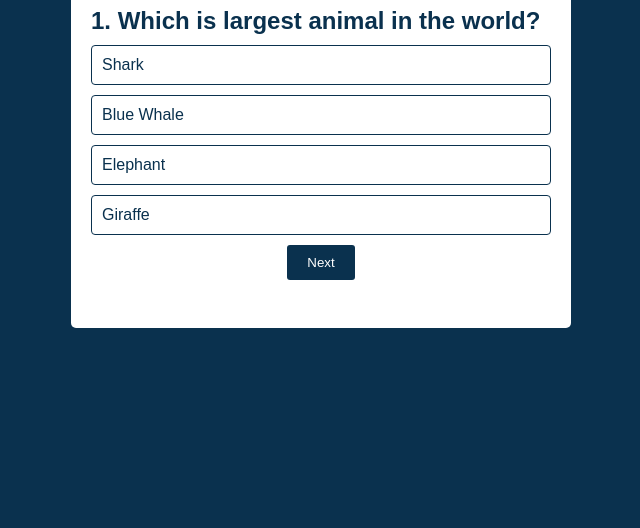
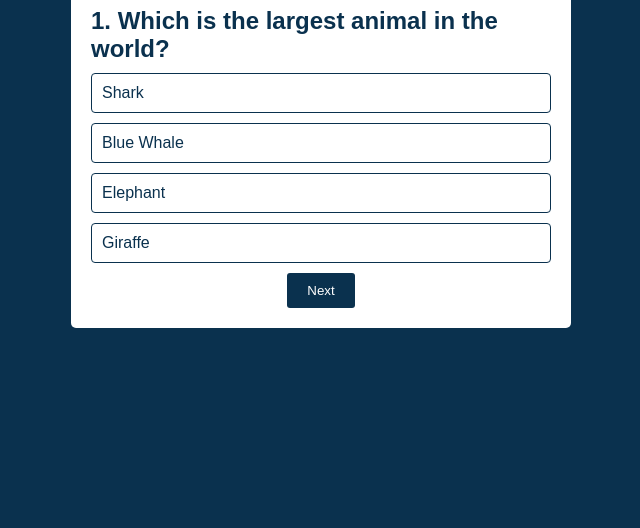
Before and after one commit to amine27ou/quiz-game, a plain HTML site: page index.html in a window 1280 px wide. Shown: the part 272-800 px from the top of the page, without its empty margins (319-959 px from the left). Drawn offline with Linux system fonts and the light colour scheme.

Commit message:
syntax mistake

```diff
--- a/index.html
+++ b/index.html
@@ -13,7 +13,7 @@
         </div>
         <div class="line"></div>
         <div class="question">
-            <h2>1. Which is largest animal in the world?</h2>
+            <h2>1. Which is the largest animal in the world?</h2>
         </div>
         <div class="answers">
             <div class="answer">
```
